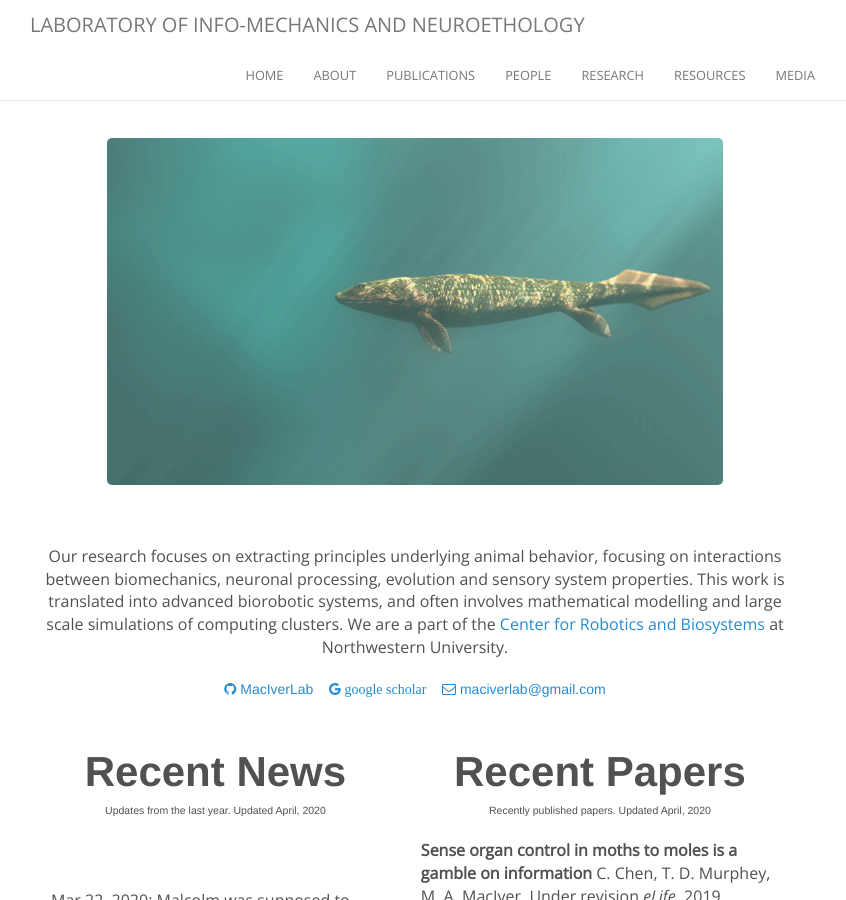
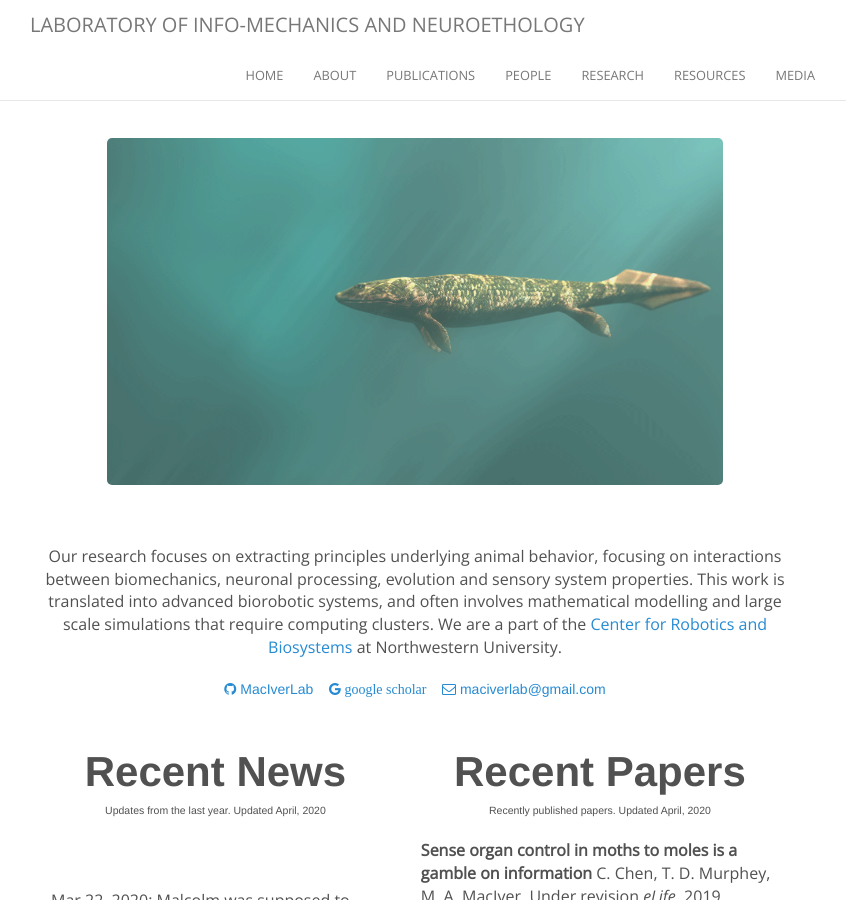
Before and after one commit to maciverlab/maciverlab.github.io, a Jekyll site: the page built from index.html, in a window 1280 px wide and 900 px high. Shown: the whole window, without its empty margins (225-1071 px from the left). Built offline with Jekyll 4.4.1, drawn with Linux system fonts in a browser that asks for light colours; nearby versions of some CDN libraries; comment, search, counter and statistics services are not loaded.

Commit message:
Update index.html

```diff
--- a/index.html
+++ b/index.html
@@ -10,7 +10,7 @@ layout: default
       <p> Our research focuses on extracting principles underlying animal behavior,
           focusing on interactions between biomechanics, neuronal processing, evolution and sensory system properties.
           This work is translated into advanced biorobotic systems, and often involves mathematical modelling
-          and large scale simulations of computing clusters. We are a part of the
+          and large scale simulations that require computing clusters. We are a part of the
           <a href = "https://robotics.northwestern.edu">Center for Robotics and Biosystems</a> at
           Northwestern University.</p>
 
```
